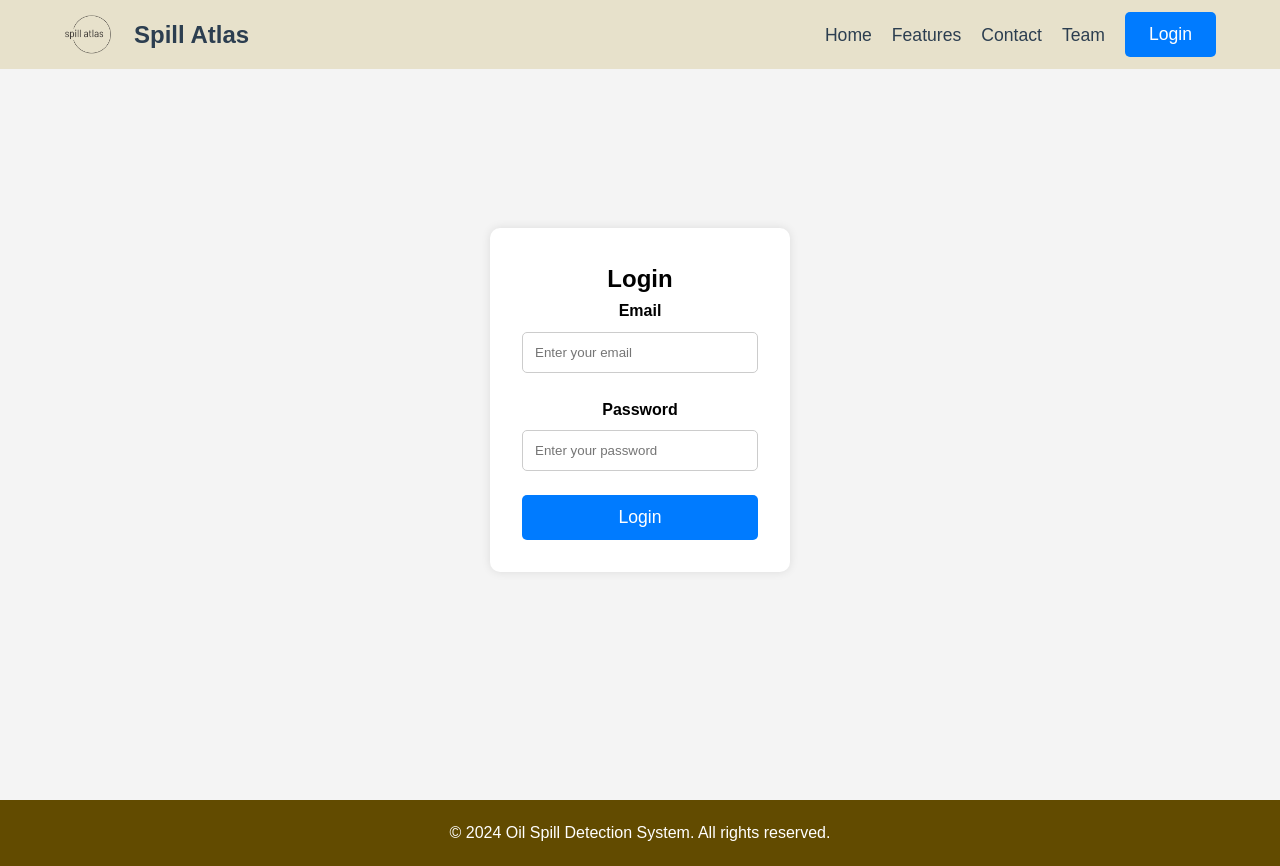
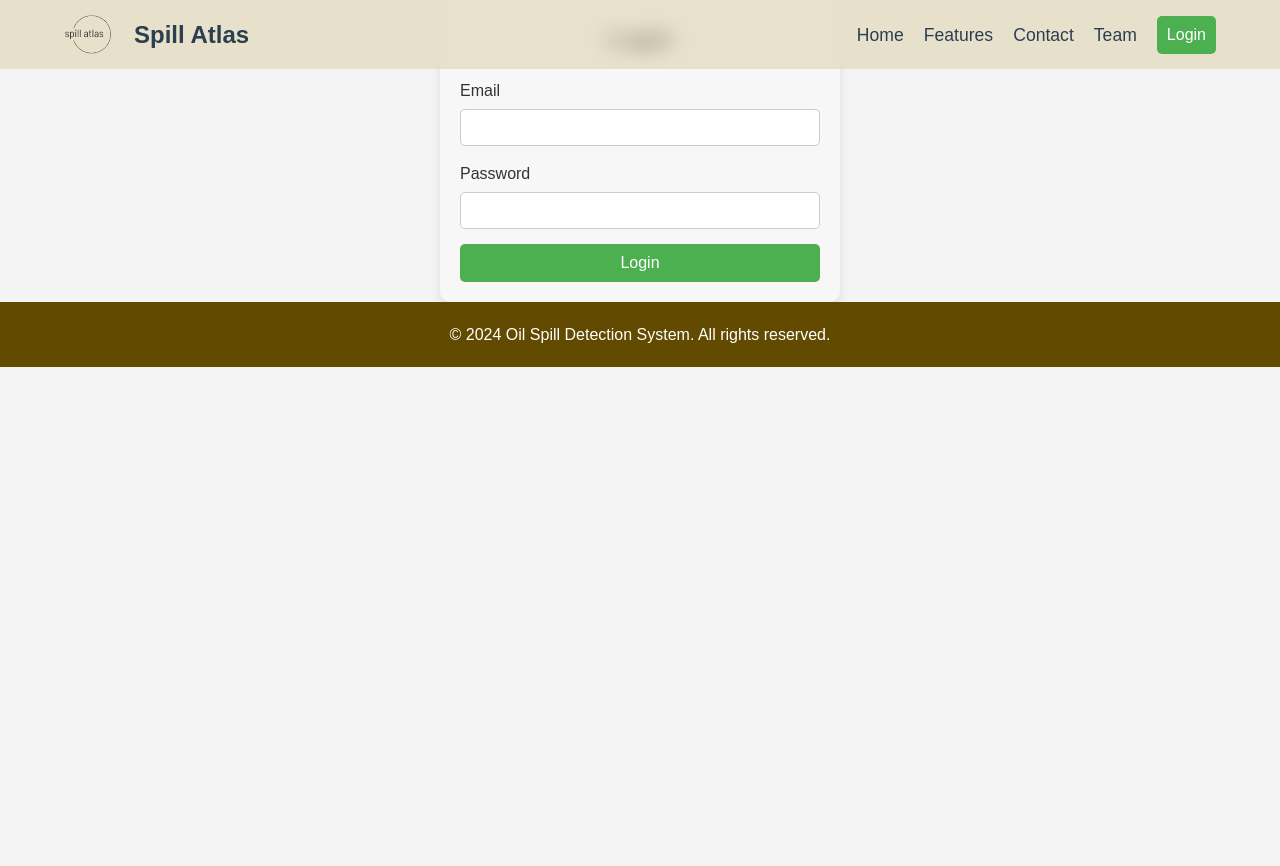
Before and after one commit to SamarthJ2004/Spill-Atlas, a React (Create React App) app: page /login in a window 1280 px wide. After the commit the page ends 800 px from the top, so only its background shows below. Built offline with nearby package versions, Linux system fonts and the light colour scheme.

Commit message:
working on login page

```diff
--- a/package.json
+++ b/package.json
@@ -3,10 +3,11 @@
   "version": "0.1.0",
   "private": true,
   "dependencies": {
+    "@babel/plugin-proposal-private-property-in-object": "7.21.11",
     "@testing-library/jest-dom": "^5.17.0",
     "@testing-library/react": "^13.4.0",
     "@testing-library/user-event": "^13.5.0",
-    "@babel/plugin-proposal-private-property-in-object": "7.21.11",
+    "firebase": "^10.13.0",
     "react": "^18.3.1",
     "react-dom": "^18.3.1",
     "react-router-dom": "^6.26.1",
--- a/src/App.css
+++ b/src/App.css
@@ -5,10 +5,11 @@
   scroll-behavior: smooth;
 }
 
-body {
+html,body {
   font-family: Arial, sans-serif;
   line-height: 1.6;
   background-color: #f4f4f4;
+  height: 100%;
 }
 
 a {
@@ -33,4 +34,5 @@ a:focus {
 
 .app{
   position: relative;
+  height: 100%;
 }
--- a/src/components/LoginPage.js
+++ b/src/components/LoginPage.js
@@ -1,23 +1,69 @@
-import React from 'react';
+import React,{useState} from 'react';
 import '../styles/LoginPage.css';
+import { initializeApp } from 'firebase/app';
+import {getAuth, signInWithEmailAndPassword} from 'firebase/auth';
+
+const firebaseConfig = {
+  apiKey: "AIzaSyBIGukGfETdBEm4F_eRVLo-L_CDCscDGe0",
+  authDomain: "spill-atlas.firebaseapp.com",
+  projectId: "spill-atlas",
+  storageBucket: "spill-atlas.appspot.com",
+  messagingSenderId: "969947831571",
+  appId: "1:969947831571:web:578c22ad5844d327df8ee6",
+  measurementId: "G-HRSZRLMCKY"
+};
+
+const app = initializeApp(firebaseConfig);
+const auth = getAuth(app);
 
 const LoginPage = () => {
+
+  const [email,setEmail] = useState("");
+  const [password, setPassword] = useState('');
+  const [error, setError] = useState('');
+
+  const handleLogin = (e) => {
+    e.preventDefault();
+    signInWithEmailAndPassword(auth, email, password)
+      .then((userCredential) => {
+        const user = userCredential.user;
+        console.log(user);
+        // Redirect the user or perform further actions after successful login
+      })
+      .catch((error) => {
+        const errorCode = error.code;
+        const errorMessage = error.message;
+        setError(errorMessage);
+        console.log(errorCode);
+        console.log(errorMessage);
+      });
+  };
+
   return (
-    <div className="login-page">
     <div className="login-container">
       <h2>Login</h2>
-        <form>
+      <form onSubmit={handleLogin}>
         <div className="form-group">
           <label>Email</label>
-            <input type="email" placeholder="Enter your email" required />
+          <input
+            type="email"
+            value={email}
+            onChange={(e) => setEmail(e.target.value)}
+            required
+          />
         </div>
         <div className="form-group">
           <label>Password</label>
-            <input type="password" placeholder="Enter your password" required />
+          <input
+            type="password"
+            value={password}
+            onChange={(e) => setPassword(e.target.value)}
+            required
+          />
         </div>
-          <button type="submit" className="login-btn">Login</button>
+        {error && <p className="error-message">{error}</p>}
+        <button type="submit">Login</button>
       </form>
-      </div>
     </div>
   );
 };
--- a/src/components/Navbar.js
+++ b/src/components/Navbar.js
@@ -8,7 +8,7 @@ const Navbar = () => {
       <nav>
         <div className="logo">
           <img src={logo} alt="logo" width={50} />
-          <h1>Spill Atlas</h1>
+          <h1><a href='\'>Spill Atlas</a></h1>
         </div>
         <ul className="nav-links">
           <li><a href="#home">Home</a></li>
--- a/src/styles/LoginPage.css
+++ b/src/styles/LoginPage.css
@@ -1,48 +1,53 @@
-.login-page {
-  display: flex;
-  justify-content: center;
-  align-items: center;
-  height: 100vh;
-  background-color: #f4f4f4;
+.login-container {
+  margin: auto;
+  max-width: 400px;
+  padding: 20px;
+  background-color: #f7f7f7;
+  border-radius: 10px;
+  box-shadow: 0 4px 8px rgba(0, 0, 0, 0.1);
 }
 
-.login-container {
-  background: #fff;
-  padding: 2rem;
-  border-radius: 10px;
-  box-shadow: 0 0 10px rgba(0, 0, 0, 0.1);
-  width: 300px;
+h2 {
   text-align: center;
+  margin-bottom: 20px;
+  color: #333;
 }
 
 .form-group {
-  margin-bottom: 1.5rem;
+  margin-bottom: 15px;
 }
 
 .form-group label {
   display: block;
-  margin-bottom: 0.5rem;
-  font-weight: bold;
+  margin-bottom: 5px;
+  color: #333;
 }
 
 .form-group input {
   width: 100%;
-  padding: 0.75rem;
+  padding: 10px;
+  border: 1px solid #ccc;
   border-radius: 5px;
-  border: 1px solid #ccc;
+  box-sizing: border-box;
 }
 
-.login-btn {
-  background: #007bff;
-  color: #fff;
-  padding: 0.75rem 1.5rem;
-  font-size: 1.1rem;
+.error-message {
+  color: red;
+  margin-bottom: 10px;
+  text-align: center;
+}
+
+button {
+  width: 100%;
+  padding: 10px;
+  background-color: #4CAF50;
+  color: white;
+  border: none;
   border-radius: 5px;
   cursor: pointer;
-  border: none;
-  width: 100%;
+  font-size: 1rem;
 }
 
-.login-btn:hover {
-  background: #0056b3;
+button:hover {
+  background-color: #45a049;
 }
--- a/src/styles/Navbar.css
+++ b/src/styles/Navbar.css
@@ -4,6 +4,7 @@ header {
   padding: 0.75rem 0;
   position: fixed;
   width: 100%;
+  top:0;
   backdrop-filter: blur(10px);
   -webkit-backdrop-filter: blur(10px);
 }
@@ -21,6 +22,11 @@ nav {
   display: flex;
   align-items: center;
   gap: 20px;
+}
+
+.logo>h1>a{
+  text-decoration: none;
+  color: #2c3e50;
 }
 
 .nav-links {
```
Also changed, not shown: src/loginLogic.js (added, +38 -0 lines), 1 other file (tests, documents, lock files or other folders). Lines whose indentation alone changed are shown as unchanged.
